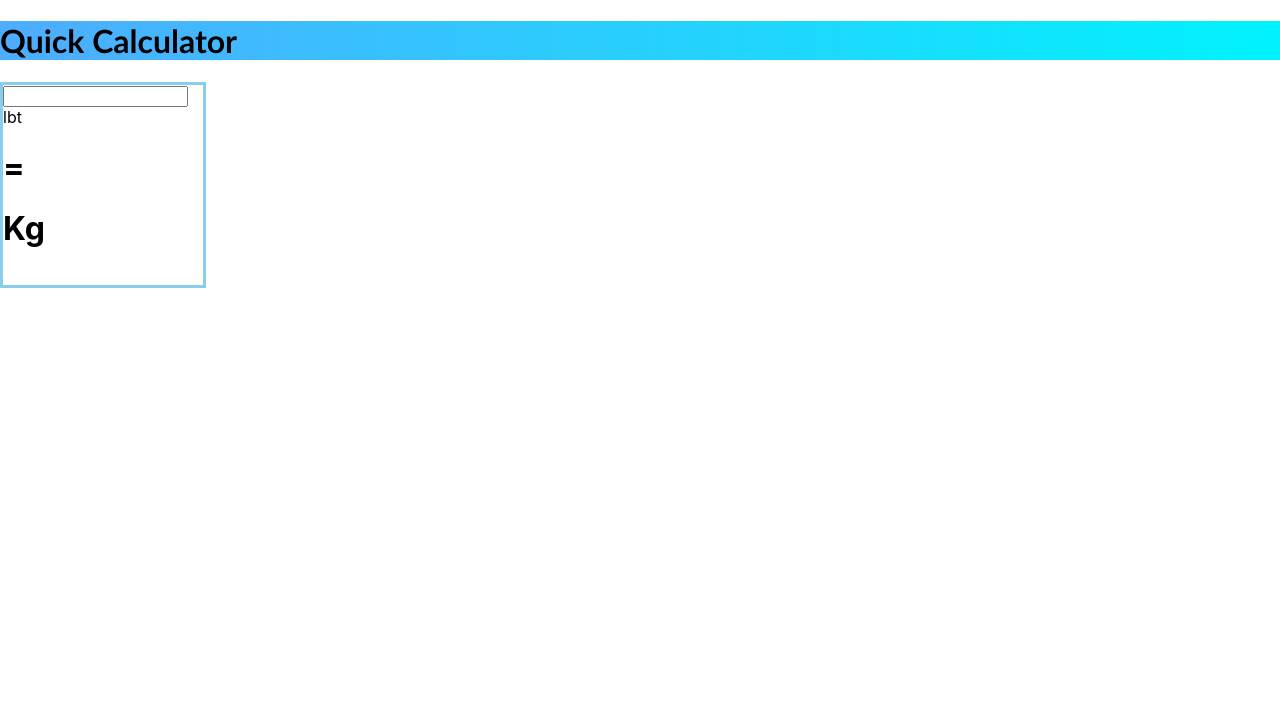
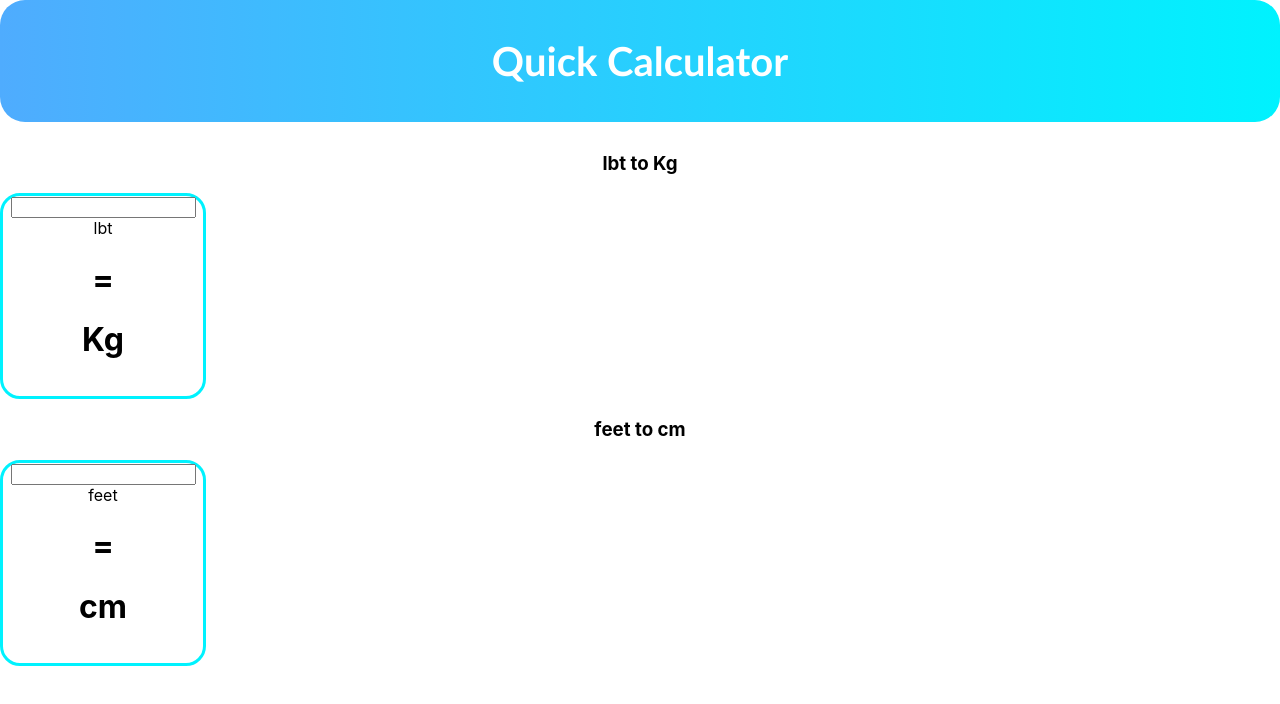
Before and after one commit to Oceanblue713/react-calculator, a React (Create React App) app: page / in a window 1280 px wide. Shown: the top 704 px of the page. Built offline with nearby package versions, Linux system fonts and the light colour scheme.

Commit message:
Add Css and the second component

```diff
--- a/src/App.css
+++ b/src/App.css
@@ -1,11 +1,24 @@
+.nav {
+  padding: 10px;
+  border-radius: 25px;
+  margin-bottom: 30px;
+  background-image: linear-gradient(to right, #4facfe 0%, #00f2fe 100%);
+}
+
 .nav > h1 {
-  background-image: linear-gradient(to right, #4facfe 0%, #00f2fe 100%);
   font-family: Calibri;
+  text-align: center;
+  font-size: 40px;
+  color: white;
 }
 
 .box {
+  text-align: center;
+}
+.box-item {
   border-style: solid;
-  border-color: skyblue;
+  border-radius: 20px;
+  border-color: #00f2fe;
   width: 200px;
   height: 200px;
 }
--- a/src/App.js
+++ b/src/App.js
@@ -8,17 +8,17 @@ class App extends React.Component {
     super();
     this.state = {
       bCalc: '',
-      bMetric: "lbt",
       aCalc: '',
-      aMetric: "Kg"
     }
-
-    // this.handleKgChange = this.handleKgChange.bind(this);
   }
 
   handleKgChange(event){
     const inputValue = event.target.value;
     this.setState({aCalc: (inputValue * 0.454).toFixed(2)});
+  }
+
+  handleCmChange(event){
+    this.setState({aCalc: (event.target.value * 30.48).toFixed(2)});
   }
 
   render(){
@@ -27,10 +27,15 @@ class App extends React.Component {
         <Nav />
         <Box bCalc={this.state.value}
              bCalcChange={(event) => this.handleKgChange(event)}
-             bMetric={this.state.bMetric}
+             bMetric="lbt"
              aCalc = {this.state.aCalc}
-             aMetric={this.state.aMetric}
-             onChange={this.handleChange}/>
+             aMetric="Kg" />
+
+        <Box bCalc={this.state.value}
+             bCalcChange={(event) => this.handleCmChange(event)}
+             bMetric="feet"
+             aCalc={this.state.aCalc}
+             aMetric="cm" />
       </div>
     );
   }
--- a/src/box.js
+++ b/src/box.js
@@ -3,6 +3,7 @@ import React from 'react';
 const Box = (props) => {
   return (
     <div className="box">
+      <h3>{props.bMetric} to {props.aMetric}</h3>
       <div className="box-item">
         <input type="text" value={props.bCalc} onChange={props.bCalcChange}/>{props.bMetric} <br/>
         <h1>=</h1>
```
